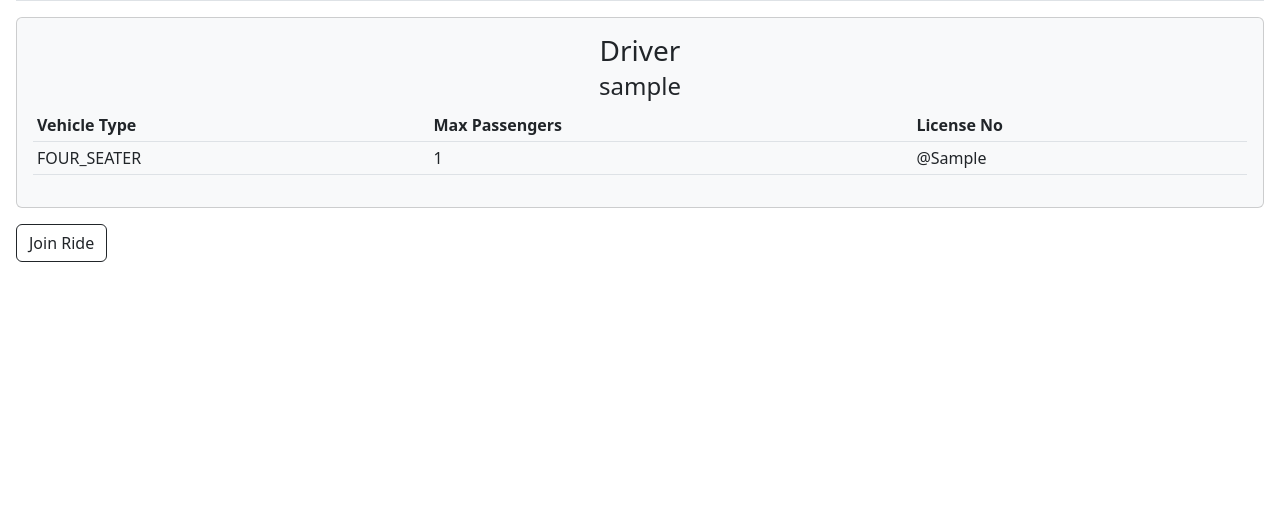
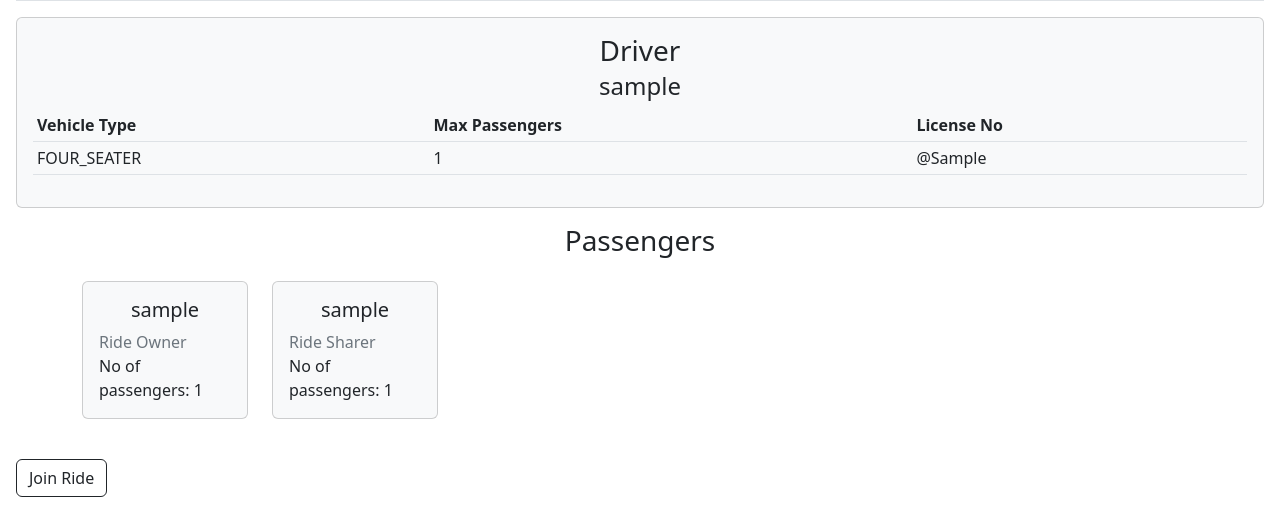
Before and after one commit to KoushikAS/-erss-hwk1-ka266-sm952, a Django app: page /rides/view/1 in a window 1280 px wide. Shown: the part 459-988 px from the top of the page. Before the commit the page ends 721 px from the top, so only its background shows below. Run offline with Django 4.2, Linux system fonts and the light colour scheme; tables that the repository leaves empty hold one stand-in row (values such as "Sample post"); some libraries are stand-ins or nearby versions.

Commit message:
Displaying the Parties on the view ride screen

```diff
--- a/docker-deploy/web-app/ridesharingapp/templates/create-ride.html
+++ b/docker-deploy/web-app/ridesharingapp/templates/create-ride.html
@@ -16,6 +16,9 @@
 $(function(){
   $("#nav-placeholder").load("/nav/");
 });
+
+
+
 </script>
 <!--end of Navigation bar-->
 
@@ -26,7 +29,8 @@ $(function(){
         {% if user.is_authenticated %}
         {% csrf_token %}
         {{form | crispy}}
-    <button>Submit</button>
+        <div class="pt-4"></div>
+        <button class="btn btn-outline-dark " type="submit"> Submit</button>
         {% else %}
         You must log in!
         {% endif %}
--- a/docker-deploy/web-app/ridesharingapp/templates/driver-form.html
+++ b/docker-deploy/web-app/ridesharingapp/templates/driver-form.html
@@ -16,6 +16,7 @@
 $(function(){
   $("#nav-placeholder").load("/nav/");
 });
+
 </script>
 <!--end of Navigation bar-->
 
@@ -28,8 +29,8 @@ $(function(){
     <form method="POST" action=" ">
         {% csrf_token %}
         {{form | crispy}}
-
-    <button class="btn btn-outline-dark" type="submit">{{ pageAction }}</button>
+        <div class="pt-4"></div>
+        <button class="btn btn-outline-dark " type="submit">{{ pageAction }}</button>
     </form>
     {% endblock %}
 </div>
--- a/docker-deploy/web-app/ridesharingapp/templates/edit-ride.html
+++ b/docker-deploy/web-app/ridesharingapp/templates/edit-ride.html
@@ -26,7 +26,8 @@ $(function(){
     {% if user.is_authenticated %}
     {% csrf_token %}
     {{form | crispy}}
-    <button>Submit</button>
+    <div class = "pt-4"></div>
+    <button class="btn btn-outline-dark " type="submit">Submit</button>
     {% else %}
     You must log in!
     {% endif %}
--- a/docker-deploy/web-app/ridesharingapp/templates/login-user-page.html
+++ b/docker-deploy/web-app/ridesharingapp/templates/login-user-page.html
@@ -17,6 +17,7 @@ $(function(){
   $("#nav-placeholder").load("/nav/");
 });
 
+
 </script>
 <!--end of Navigation bar-->
 <div class="p-3">
@@ -28,7 +29,8 @@ $(function(){
     <form action="" method="POST">
         {% csrf_token %}
         {{ form | crispy }}
-    <button type="submit">Login</button>
+        <div class="pt-4"></div>
+        <button class="btn btn-outline-dark " type="submit">Login</button>
     </form>
 
     <p>Don't have an account? <a href="{% url 'registeruser' %}">Signup here</a></p>
--- a/docker-deploy/web-app/ridesharingapp/templates/party-form.html
+++ b/docker-deploy/web-app/ridesharingapp/templates/party-form.html
@@ -28,8 +28,8 @@ $(function(){
 <form method="POST" action=" ">
     {% csrf_token %}
     {{form | crispy}}
-
-    <button class="btn btn-outline-dark" type="submit">{{ pageAction }}</button>
+    <div class = "pt-4"></div>
+    <button class="btn btn-outline-dark " type="submit">Submit</button>
 </form>
 {% endblock %}
 </div>
--- a/docker-deploy/web-app/ridesharingapp/templates/user-form.html
+++ b/docker-deploy/web-app/ridesharingapp/templates/user-form.html
@@ -18,6 +18,7 @@ $(function(){
 });
 
 
+
 </script>
 <!--end of Navigation bar-->
 <div class="p-3">
@@ -30,7 +31,8 @@ $(function(){
     <form action="" method="POST">
         {% csrf_token %}
         {{ form | crispy }}
-    <button type="submit">{{ pageAction }}</button>
+        <div class="pt-4"></div>
+        <button class="btn btn-outline-dark " type="submit">{{ pageAction }}</button>
     </form>
     {% endblock %}
 </div>
--- a/docker-deploy/web-app/ridesharingapp/templates/view-ride.html
+++ b/docker-deploy/web-app/ridesharingapp/templates/view-ride.html
@@ -16,6 +16,10 @@
 $(function(){
   $("#nav-placeholder").load("/nav/");
 });
+
+
+
+
 
 
 
@@ -90,6 +94,31 @@ $(function(){
     </div>
     {% endif %}
 
+    <h3 class="card-title text-center" >Passengers</h3>
+    <div class="pt-4"></div>
+    <div class="container">
+        <div class="row">
+            {% for party in parties %}
+            <div class="col-md-2 d-flex align-items-stretch">
+                <div class="card bg-light mb-3">
+                    <div class="card-body">
+                        <h5 class="card-title text-center">{{party.ownerName}}</h5>
+                        {% if party.owner %}
+                        <h7 class="card-subtitle text-center text-muted ">Ride Owner</h7>
+                        {% else %}
+                        <h7 class="card-subtitle text-center text-muted ">Ride Sharer</h7>
+                        {% endif %}
+                        <br>
+                        <h7 >No of passengers: {{party.passengers}}</h7>
+                    </div>
+                </div>
+            </div>
+            {% endfor %}
+        </div>
+    </div>
+
+
+    <div class="pt-4"></div>
     <p class="lead">
         {% if canEdit %}
         <a class="btn btn-outline-dark " href="{% url 'editride' ride.rideId %}" role="button">Edit Ride</a>
@@ -101,7 +130,7 @@ $(function(){
         <a class="btn btn-outline-dark " href="{% url 'completeride' ride.rideId %}" role="button">Complete Ride</a>
         {% endif %}
         {% if canJoinRide %}
-        <a class="btn btn-outline-dark " href="{% url 'completeride' ride.rideId %}" role="button">Join Ride</a>
+        <a class="btn btn-outline-dark " href="{% url 'joinride' ride.rideId %}" role="button">Join Ride</a>
         {% endif %}
     </p>
 </div>
--- a/docker-deploy/web-app/ridesharingapp/urls.py
+++ b/docker-deploy/web-app/ridesharingapp/urls.py
@@ -17,7 +17,7 @@ urlpatterns = [
     path('rides/create/', views.create_ride, name='createride'),
     path('rides/edit/<int:rideId>', views.edit_ride, name='editride'),
     path('rides/open/driver/', views.create_ride, name='openridesdriver'),
-    path('rides/open/sharer/', views.create_ride, name='openridessharer'),
+    path('rides/open/join/<int:rideId>', views.join_ride, name='joinride'),
     path('driver/home/', views.get_driver_homepage, name='driverhome'),
     path('driver/ride/confirmed/<int:rideId>', views.ride_confirmed, name='confirmride'),
     path('driver/ride/complete/<int:rideId>', views.ride_complete, name='completeride'),
--- a/docker-deploy/web-app/ridesharingapp/views.py
+++ b/docker-deploy/web-app/ridesharingapp/views.py
@@ -272,6 +272,9 @@ def view_ride(request, rideId):
     ride = Ride.objects.get(rideId=rideId)
     ride_serialized = RideSerializers(ride, many=False)
     ownerParty = Party.objects.get(id=ride.rideOwner_id)
+    parties = []
+    parties.append({'ownerName': User.objects.get(id=ownerParty.owner_id).username ,'passengers': ownerParty.passengers, 'owner': True})
+
 
     canConfirmRide = False
     canEdit = False
@@ -285,7 +288,7 @@ def view_ride(request, rideId):
 
     if request.session.get('driverView'):
 
-        if ride.status == Ride.RideStatus.OPEN :
+        if ride.status == Ride.RideStatus.OPEN:
             canConfirmRide = True
 
         if ride.status == Ride.RideStatus.CONFIRMED and Driver.objects.filter(id=ride.driver_id).exists():
@@ -295,21 +298,22 @@ def view_ride(request, rideId):
         canJoinRide = True
 
     if ride.driver:
-        driver = Driver.objects.get(id=ride.driver_id);
-        driverUser = User.objects.get(id=driver.user_id);
+        driver = Driver.objects.get(id=ride.driver_id)
+        driverUser = User.objects.get(id=driver.user_id)
         driverName = driverUser.username
     else:
         driver = None
         driverName = None
 
+    for party in ride.rideShared.all():
+        parties.append(
+            {'ownerName': User.objects.get(id=party.owner_id).username, 'passengers': party.passengers,
+             'owner': False})
+
     return render(request, 'view-ride.html',
                   {'ride': ride_serialized.data, 'canEdit': canEdit, 'driver': driver, 'driverName': driverName,
-                   'canConfirmRide': canConfirmRide, 'canCompleteRide': canCompleteRide, 'canJoinRide': canJoinRide})
+                   'canConfirmRide': canConfirmRide, 'canCompleteRide': canCompleteRide, 'canJoinRide': canJoinRide, 'parties': parties})
 
-
-# Ride Searching Driver: Similar to Ride Selection but with filters and open rides driver
-def ride_searching_driver(request):
-    return HttpResponse("Page Under Development")
 
 
 # Ride Searching Sharer: Similar to Ride Selection but with filters and open rides driver
@@ -369,26 +373,27 @@ def ride_confirmed(request, rideId):
 # Join a sharable Ride.
 def join_ride(request, rideId):
     check_user_authentication(request)
-    check_ride_exists(rideId)
+    check_ride_exists(request, rideId)
 
     if request.POST:
-        form = RegisterUserForm(request.POST)
+        form = PartyForm(request.POST)
         if form.is_valid():
-            ride = Ride.objects().get(id=rideId)
+            ride = Ride.objects.get(rideId=rideId)
 
-            if ride.availablePassengers > form.cleaned_data['passengers']:
-                messages.error(request, f"Party can only accommodate " + ride.availablePassengers + ". Please try "
-                                                                                                    "another ride!")
+            if ride.availablePassengers <= form.cleaned_data['passengers']:
+                messages.error(request, f"Party can only accommodate " + str(ride.availablePassengers) + ". Please try "
+                                                                                                         "another ride!")
                 return redirect('home')
 
             party = Party(owner=request.user, passengers=form.cleaned_data['passengers'])
             party.save()
             ride.availablePassengers = ride.availablePassengers - form.cleaned_data['passengers']
             ride.rideShared.add(party)
+            ride.save()
             messages.success(request, " Successfully Joined the ride.")
             return redirect('home')
         else:
             messages.error(request, f'Invalid Entry')
     else:
-        form = RegisterUserForm()
+        form = PartyForm()
     return render(request, 'party-form.html', {'form': form, 'rideId': rideId})
```
Lines whose indentation alone changed are shown as unchanged.
